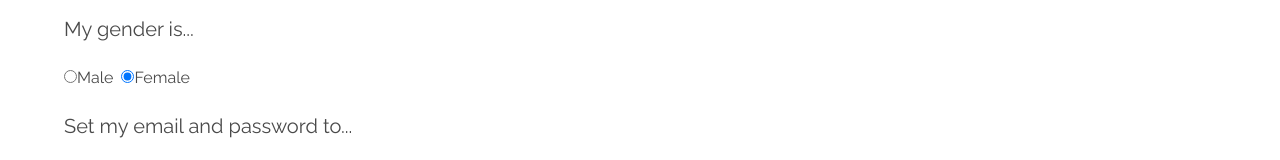
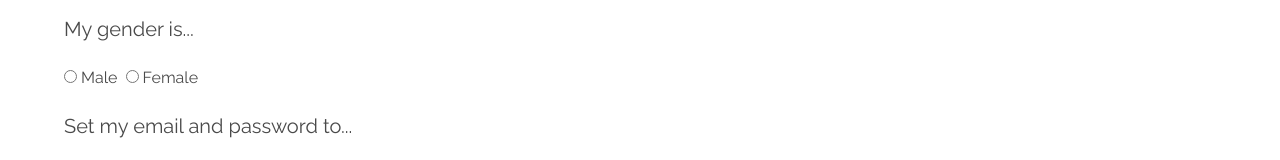
Before and after one commit to tarekgabarin/jammrFrontFinal, a React (Create React App) app: page / in a window 1280 px wide. Shown: the part 270-430 px from the top of the page. Built offline with nearby package versions, Linux system fonts and the light colour scheme.

Commit message:
fixed the radio button issue

```diff
--- a/src/containers/Register.js
+++ b/src/containers/Register.js
@@ -245,13 +245,15 @@ class Register extends Component {
 
                                     <div className="field-body">
                                         <div className="field is-narrow">
-                                            <div className="control">
+                                            <div className="control" {...input}>
                                                 <label htmlFor="" className="radio">
-                                                    <input type="radio" value="Male" name="gender" {...input}/>
+                                                    <Field name="gender" component="input" type="radio" value="male"  />
+                                                    {' '}
                                                     Male
                                                 </label>
                                                 <label htmlFor="" className="radio">
-                                                    <input type="radio" value="Female" name="gender" {...input}/>
+                                                    <Field name="gender" component="input" type="radio" value="female" />
+                                                    {' '}
                                                     Female
                                                 </label>
                                             </div>
@@ -839,6 +841,8 @@ function validate(values) {
 
     if (!values.form_gender) {
 
+
+
         errors.form_gender = 'Please select a gender'
 
     }
@@ -869,6 +873,12 @@ function validate(values) {
     if (!values.form_skills) {
 
         errors.form_skills_warning = 'Please select at least one value'
+
+    }
+
+    if (values.form_gender){
+
+        console.log(values)
 
     }
 
```
